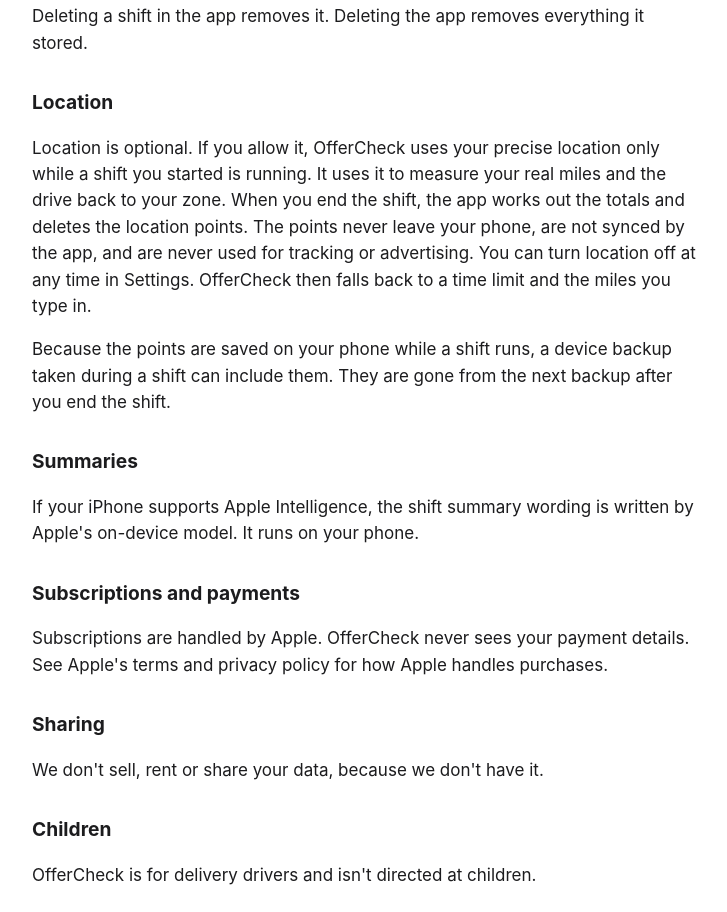
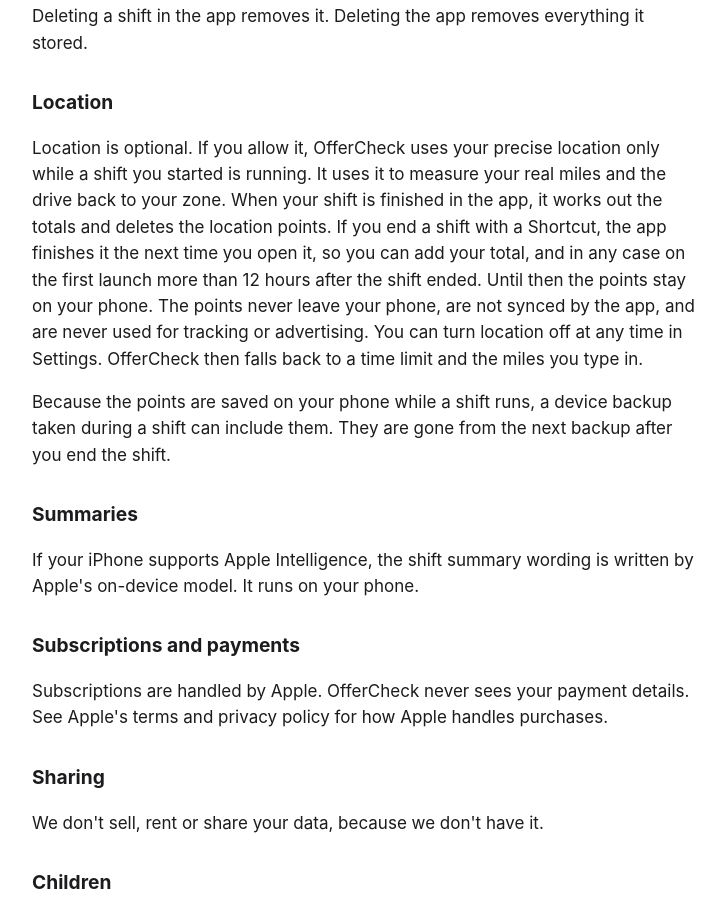
Before and after one commit to depsmith5802/offercheck-site, a plain HTML site: page privacy.html in a window 1280 px wide. Shown: the part 978-1890 px from the top of the page, without its empty margins (272-999 px from the left). Drawn offline with Linux system fonts and the light colour scheme.

Commit message:
Privacy: location points are deleted once the shift is finished in the app

```diff
--- a/privacy.html
+++ b/privacy.html
@@ -34,7 +34,7 @@ a{color:#0a84ff}
 <p>Deleting a shift in the app removes it. Deleting the app removes everything it stored.</p>
 
 <h2>Location</h2>
-<p>Location is optional. If you allow it, OfferCheck uses your precise location only while a shift you started is running. It uses it to measure your real miles and the drive back to your zone. When you end the shift, the app works out the totals and deletes the location points. The points never leave your phone, are not synced by the app, and are never used for tracking or advertising. You can turn location off at any time in Settings. OfferCheck then falls back to a time limit and the miles you type in.</p>
+<p>Location is optional. If you allow it, OfferCheck uses your precise location only while a shift you started is running. It uses it to measure your real miles and the drive back to your zone. When your shift is finished in the app, it works out the totals and deletes the location points. If you end a shift with a Shortcut, the app finishes it the next time you open it, so you can add your total, and in any case on the first launch more than 12 hours after the shift ended. Until then the points stay on your phone. The points never leave your phone, are not synced by the app, and are never used for tracking or advertising. You can turn location off at any time in Settings. OfferCheck then falls back to a time limit and the miles you type in.</p>
 <p>Because the points are saved on your phone while a shift runs, a device backup taken during a shift can include them. They are gone from the next backup after you end the shift.</p>
 
 <h2>Summaries</h2>
```
